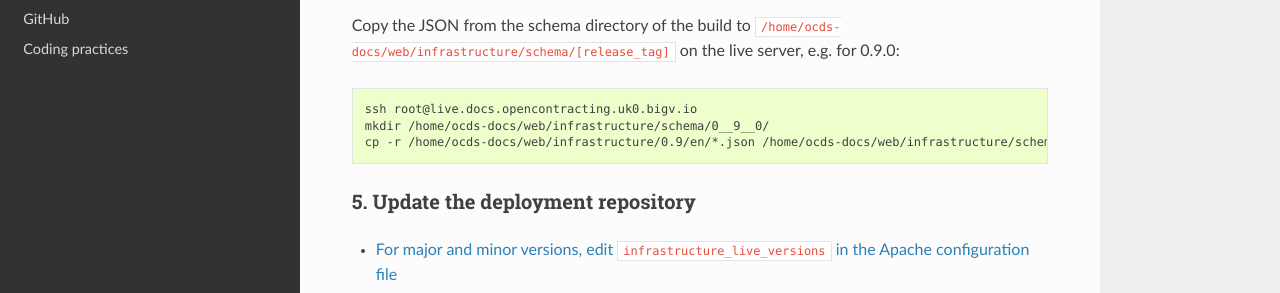
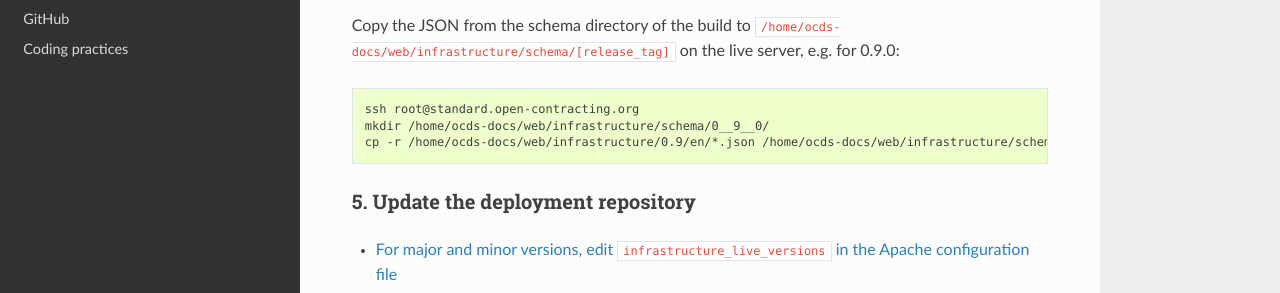
Before and after one commit to open-contracting/standard-development-handbook, a Sphinx documentation site: the page built from docs/profiles/infrastructure.md, in a window 1280 px wide. Shown: the part 423-716 px from the top of the page. Built offline with Sphinx 7.4.7 and the Read the Docs theme 2.0.0, drawn with Linux system fonts in a browser that asks for light colours.

Commit message:
Use service-related hostnames

````diff
--- a/docs/profiles/infrastructure.md
+++ b/docs/profiles/infrastructure.md
@@ -13,7 +13,7 @@ Follow the [standard's instructions](../../../standard/technical/deployment#copy
 Copy the JSON from the schema directory of the build to `/home/ocds-docs/web/infrastructure/schema/[release_tag]` on the live server, e.g. for 0.9.0:
 
 ```bash
-ssh root@live.docs.opencontracting.uk0.bigv.io
+ssh root@standard.open-contracting.org
 mkdir /home/ocds-docs/web/infrastructure/schema/0__9__0/
 cp -r /home/ocds-docs/web/infrastructure/0.9/en/*.json /home/ocds-docs/web/infrastructure/schema/0__9__0/
 ```
````
Also changed, not shown: docs/profiles/technical/deployment.md (+1 -1 lines).
